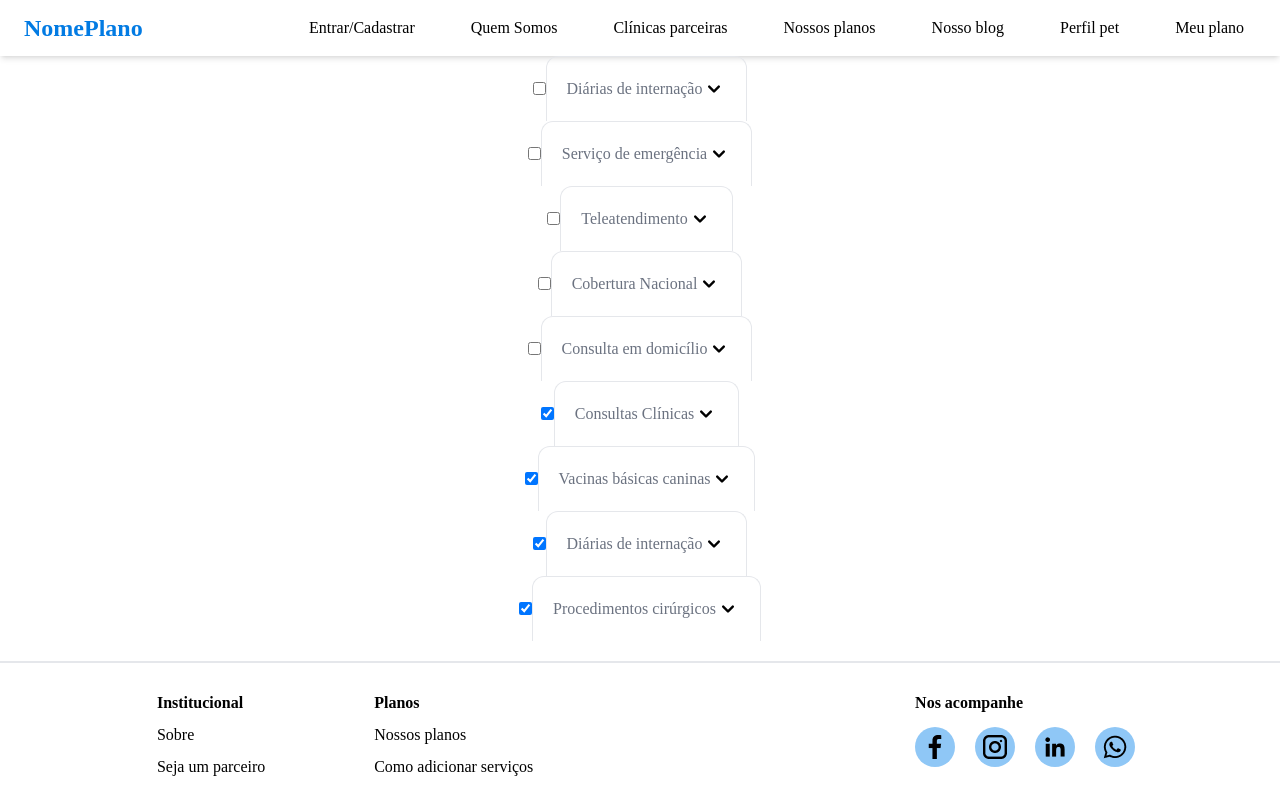
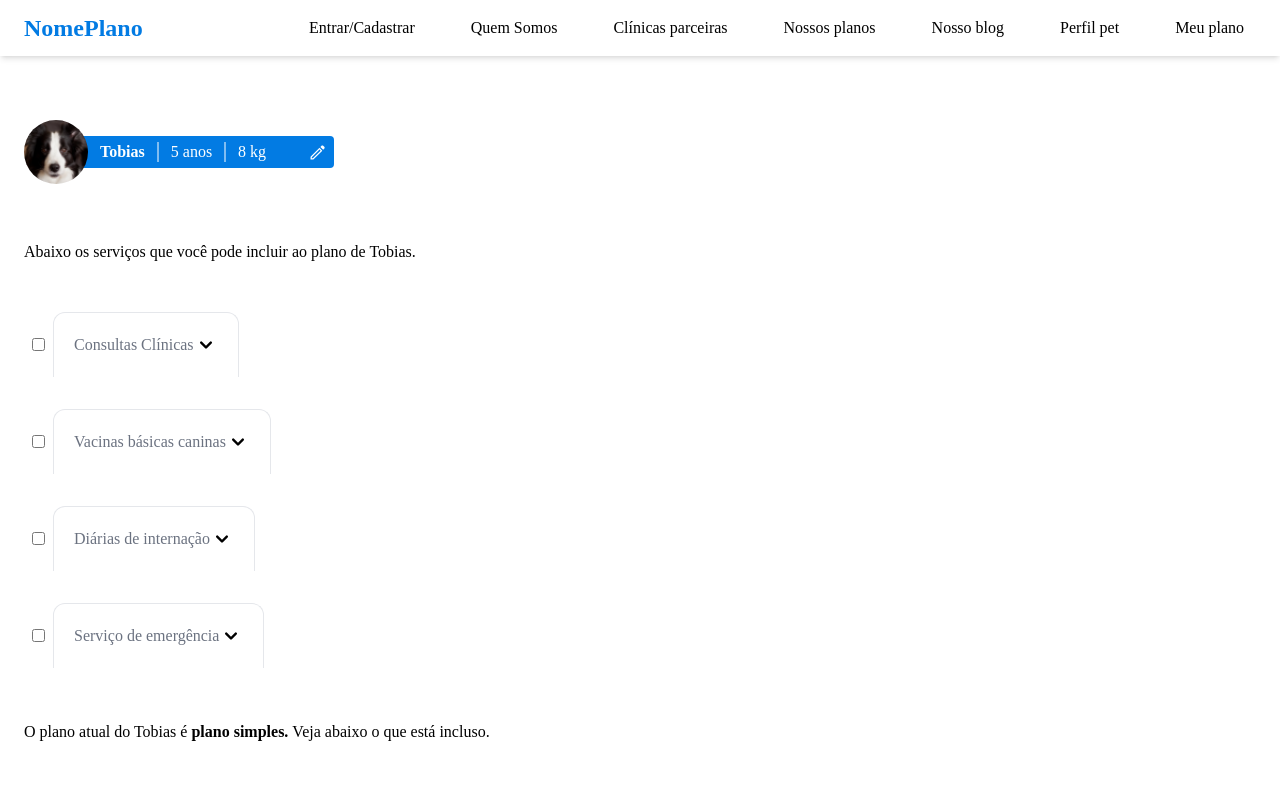
Before and after one commit to StaticDreamstate/GamaBoss, a React (Vite) app in the folder frontend/: page /alterar in a window 1280 px wide. Shown: the top 790 px of the page. Built offline with nearby package versions, Linux system fonts and the light colour scheme.

Commit message:
pagina de alterar feita, falta ajeitar accordion

```diff
--- a/frontend/src/components/Accordion/index.tsx
+++ b/frontend/src/components/Accordion/index.tsx
@@ -4,6 +4,7 @@ import { icons } from "../../assets";
 interface IaccordionProps {
   titleAccordion: string;
   contentAccordion: string;
+  className?:string
 }
 
 export default function Accordion(props: IaccordionProps) {
@@ -21,7 +22,7 @@ export default function Accordion(props: IaccordionProps) {
   }
 
   return (
-    <section>
+    <section className={`${props.className}`}>
       {activeAccordions.map((activeAccordion, index) => (
         <>
           <h2>
--- a/frontend/src/components/PetAvatar/index.tsx
+++ b/frontend/src/components/PetAvatar/index.tsx
@@ -1,10 +1,14 @@
 import { icons } from "../../assets";
 import { mockPet } from "./mock";
 
-export default function PetAvatar() {
+interface IPetAvatar {
+  className?: string
+}
+
+export default function PetAvatar(props:IPetAvatar) {
 
   return (
-    <div className="mx-6 w-80 flex items-center">
+    <div className={`w-80 flex items-center ${props.className}`}>
       <img
         className="w-16 h-16 rounded-full object-contain "
         src={mockPet.img}
--- a/frontend/src/pages/Change/index.tsx
+++ b/frontend/src/pages/Change/index.tsx
@@ -1,72 +1,66 @@
-import { useState } from "react";
 import Accordion from "../../components/Accordion";
+import Button from "../../components/Button";
+import PetAvatar from "../../components/PetAvatar";
 import { plans } from "./objetc";
 
 export default function Change() {
-  const [checked, setChecked] = useState([
-    {
-      id: Math.random(),
-      state: false,
-    },
-  ]);
-
-  function toggleCheckbox(index: number) {
-    const newCheck = [...checked, {
-      id: Math.random()
-      ,state: !checked}, ];
-    // newCheck[index].state = !newCheck[index].state;
-    console.log(newCheck);
-    setChecked(newCheck);
-  }
-
-  function verLog(){
-    console.log(checked);
-
-  }
-
   return (
     <>
-      <main className="flex flex-col items-center">
-        {plans.map((plan, index) => (
-          <div
-          key={plan.title+index}
-           className="flex">
+      <main className="grid  gap-2 my-16 mx-6">
+        <PetAvatar />
+
+        <p className="w-full mt-12 mb-7">
+          Abaixo os serviços que você pode incluir ao plano de Tobias.
+        </p>
+
+        {plans.map((plan) => (
+          <div className="flex">
             {plan.userHas == false ? (
               <>
-                <input
-                  type="checkbox"
-                  defaultChecked={plan.userHas}
-                  onClick={() => toggleCheckbox(index)}
-                />
+                <input className="m-2" type="checkbox" />
                 <Accordion
+                  className="my-3"
                   titleAccordion={plan.title}
                   contentAccordion={plan.text}
                 />
               </>
-            ) : ("")}
+            ) : (
+              ""
+            )}
           </div>
         ))}
 
-        {plans.map((plan,index) => (
-          <div
-          key={plan.title+index}
-          className="flex">
+        <p>
+          O plano atual do Tobias é <strong>plano simples. </strong>
+          Veja abaixo o que está incluso.
+        </p>
+
+        {plans.map((plan) => (
+          <div className="flex">
             {plan.userHas == true ? (
               <>
                 <input
+                  className="m-2"
                   type="checkbox"
                   defaultChecked={plan.userHas}
-                  //  onClick={"handleCheckbox"}
-                  // onChange={() => toggleCheckbox(index)}
                 />
                 <Accordion
+                  className="my-3"
                   titleAccordion={plan.title}
                   contentAccordion={plan.text}
                 />
               </>
-            ) : ("")}
+            ) : (
+              ""
+            )}
           </div>
         ))}
+        <div className="flex flex-col items-center my-12">
+          <Button buttonLabel={"Adicionar serviços"} className="w-44 mb-2" />
+          <button className="w-44 hover:bg-gray-6 font-600 text-[14px] py-[6px] px-4 rounded-[10px] border-2 border-primary-blue-2 transition-colors ">
+            Cancelar
+          </button>
+        </div>
       </main>
     </>
   );
--- a/frontend/src/pages/Change/objetc.ts
+++ b/frontend/src/pages/Change/objetc.ts
@@ -1,22 +1,17 @@
-export const plans = [
+export var plans = [
   {
     title: "Consultas Clínicas",
     text: "03 consultas anuais de rotina com veterinário em uma das clínicas parceiras do plano.",
-    userHas: true,
+    userHas: false,
   },
   {
     title: "Vacinas básicas caninas",
     text: "02 doses das vacinas V8, V10 e V11. E vacina da gripe anual.",
-    userHas: true,
+    userHas: false,
   },
   {
     title: "Diárias de internação",
     text: "04 diárias de internação em uma das nossas clinicas.",
-    userHas: true,
-  },
-  {
-    title: "Diárias de internação",
-    text: " 04 diárias de internação em uma das nossas clinicas.",
     userHas: false,
   },
   {
@@ -27,17 +22,17 @@ export const plans = [
   {
     title: "Teleatendimento",
     text: "03 atendimentos online anuais com um veterinário.",
-    userHas: false,
+    userHas: true,
   },
   {
     title: "Cobertura Nacional",
     text: "Cobertura Nacional na modalidade de reembolso fora do Estado de Contratação.",
-    userHas: false,
+    userHas: true,
   },
   {
     title: "Consulta em domicílio",
     text: "03 consultas anuais com profissionais que atendem seu pet a domicílio.",
-    userHas: false,
+    userHas: true,
   },
   {
     title: "Procedimentos cirúrgicos",
```
Also changed, not shown: frontend/src/assets/images/imagePets.svg.
